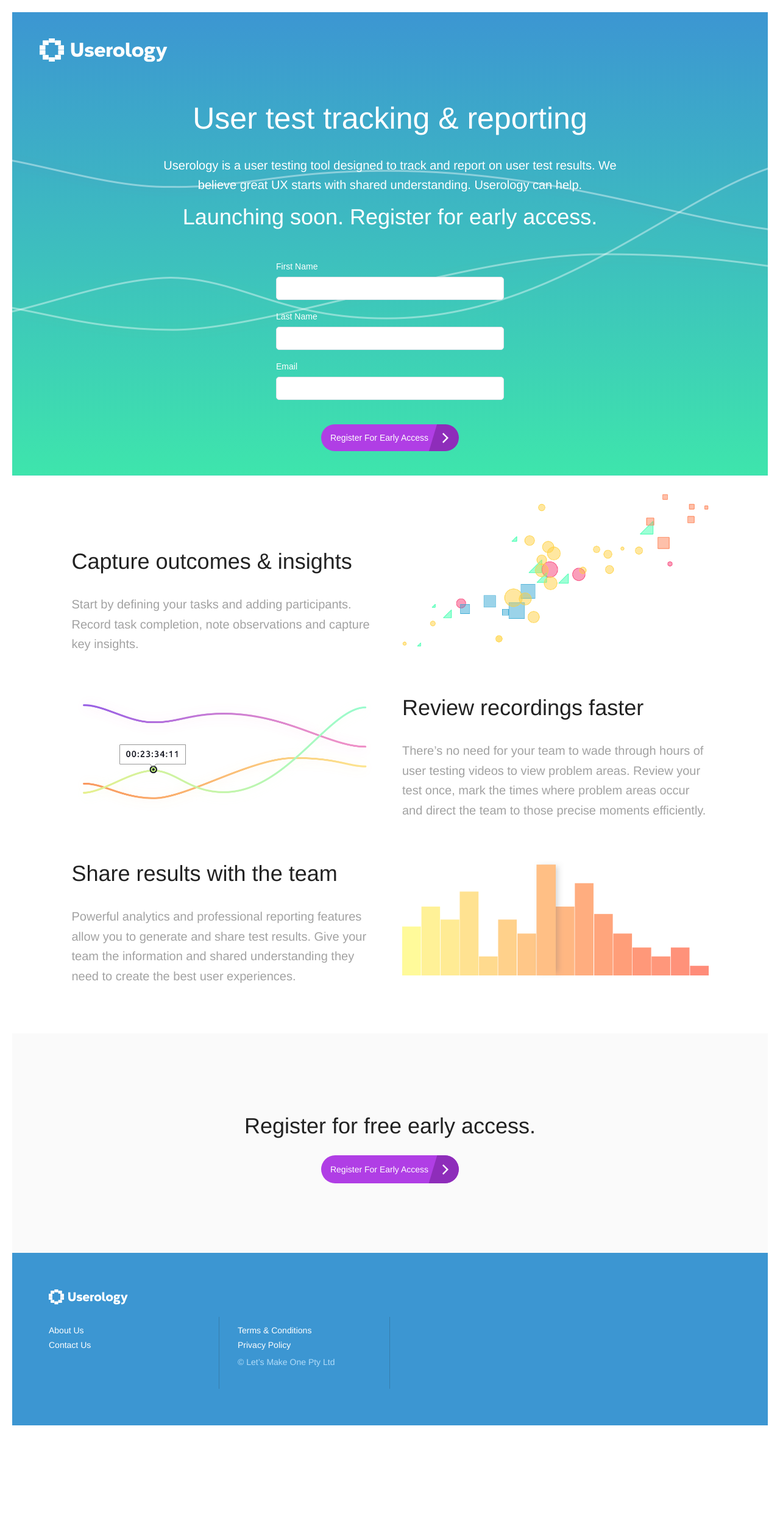
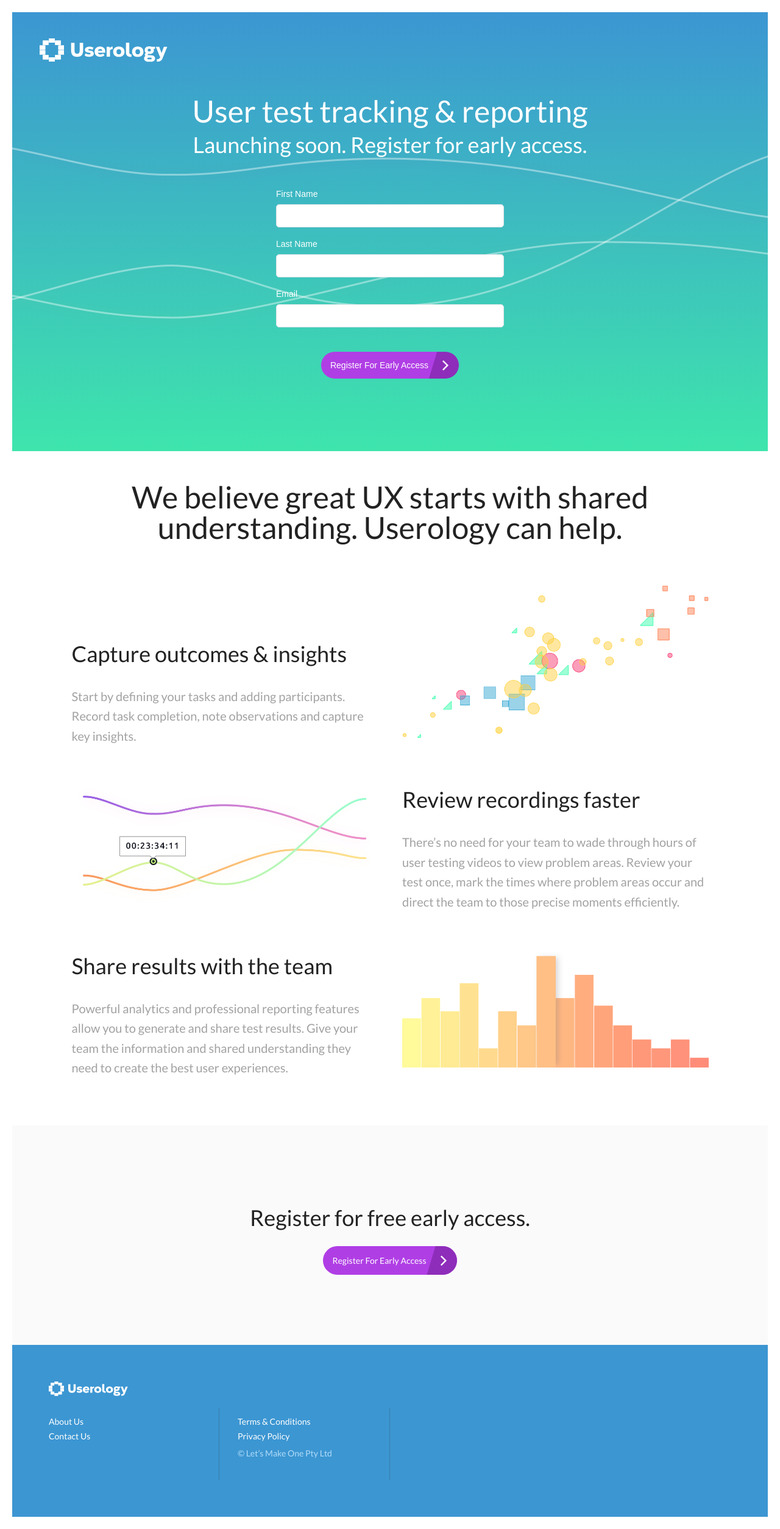
Before and after one commit to davidherse/www_userology, a Jekyll site: the page built from index.md, in a window 1280 px wide. Shown: the whole page at 61% size. Built offline with Jekyll 4.4.1, drawn with Linux system fonts in a browser that asks for light colours; comment, search, counter and statistics services are not loaded; before the commit the page ends 2358 px from its top, so only the background shows below that.

Commit message:
Add font. Update header

```diff
--- a/_includes/head.html
+++ b/_includes/head.html
@@ -31,4 +31,5 @@
     gtag('config', 'UA-110814771-1');
   </script>
   <link rel="stylesheet" href="{{ '/style.css' | fingerprint }}">
+  <link href="https://fonts.googleapis.com/css?family=Lato:400,700" rel="stylesheet">
 </head>
--- a/_layouts/about.html
+++ b/_layouts/about.html
@@ -4,7 +4,7 @@ layout: default
 <div class="header--about">
   {% include components/nav/index.html %}
 
-  <h1>We believe Great UX starts with shared understanding. Userology can help.</h1>
+  <h1 class="header__h1">We believe Great UX starts with shared understanding. Userology can help.</h1>
   <section class="header__section">
 
     <h2>Launching soon. Register for early access.</h2>
--- a/_layouts/index.html
+++ b/_layouts/index.html
@@ -4,10 +4,8 @@ layout: default
 <div class="header">
   {% include components/nav/index.html %}
 
-  <h1 >User test tracking & reporting</h1>
+  <h1 id="register" class="header__h1">User test tracking & reporting</h1>
   <section class="header__section">
-    <p id="register">Userology is a user testing tool designed to track and report on user test results. We believe great UX starts with shared understanding. Userology can help.</p>
-
     <h2>Launching soon. Register for early access.</h2>
   </secion>
 
@@ -39,6 +37,10 @@ layout: default
 </div>
 
 <div class="main">
+  <section class="main__open">
+    <p>We believe great UX starts with shared understanding. Userology can help.</p>
+  </section>
+
   <section class="main__section">
     <img src="{{ '/assets/img/insights.png' | fingerprint }}" class="main__img" alt="Userology" width="387"/>
     <div class="main__text">
--- a/_layouts/privacy.html
+++ b/_layouts/privacy.html
@@ -4,7 +4,7 @@ layout: default
 <div class="header--about">
   {% include components/nav/index.html %}
 
-  <h1>We belive Great UX starts with shared understanding. Userology can help.</h1>
+  <h1 class="header__h1">We belive Great UX starts with shared understanding. Userology can help.</h1>
   <section class="header__section">
 
     <h2>Launching soon. Register for early access.</h2>
--- a/_sass/_reset.scss
+++ b/_sass/_reset.scss
@@ -1,9 +1,8 @@
 *, *:before, *:after {
   box-sizing: border-box;
 }
-
 html {
-  font-family: "Helvetica Neue", "Helvetica", "Arial", sans-serif;
+  font-family: 'Lato', sans-serif;
   font-size: 110%;
   -webkit-text-size-adjust: 100%;
   background: #ffffff;
--- a/style.scss
+++ b/style.scss
@@ -37,6 +37,12 @@
   margin: 0 auto;
 }
 
+.header__h1 {
+ max-width: 1145px;
+ margin: 0 auto;
+ direction: block;
+}
+
 .main, .main--about, .main--privacy-policy {
   padding: 30px 30px;
   max-width: 1145px;
@@ -58,6 +64,15 @@
   max-width: 503px;
   margin: 0 auto;
   display: block;
+}
+
+.main__open {
+  margin: 20px 0 70px 0;
+  p {
+    color: $graphite;
+    text-align: center;
+    @extend h1;
+  }
 }
 
 .main__section {
@@ -144,7 +159,7 @@ input[type="submit"],
     align-items: flex-end;
     margin-bottom: 40px;
 
-    &:nth-child(odd) {
+    &:nth-child(even) {
        flex-direction: row-reverse;
     }
   }
```
